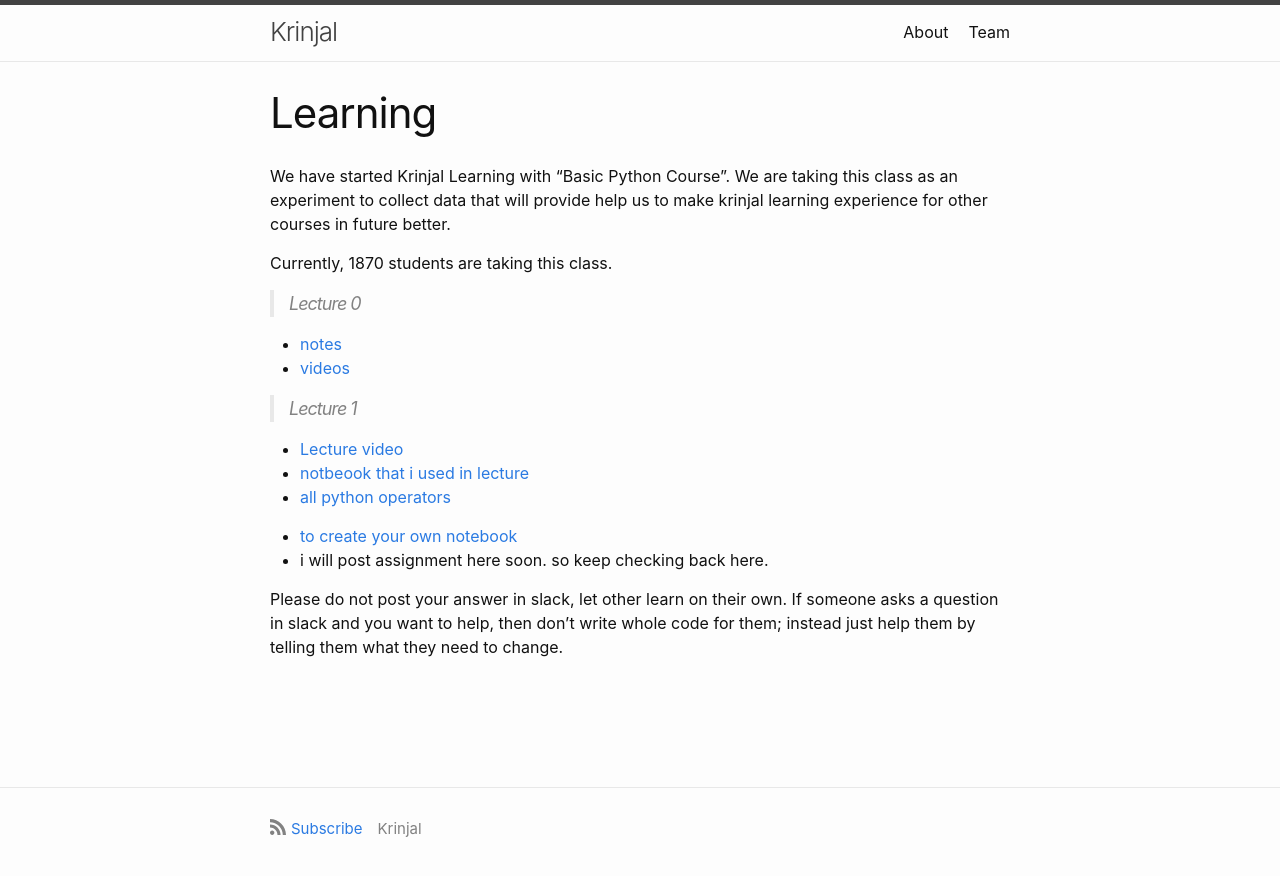
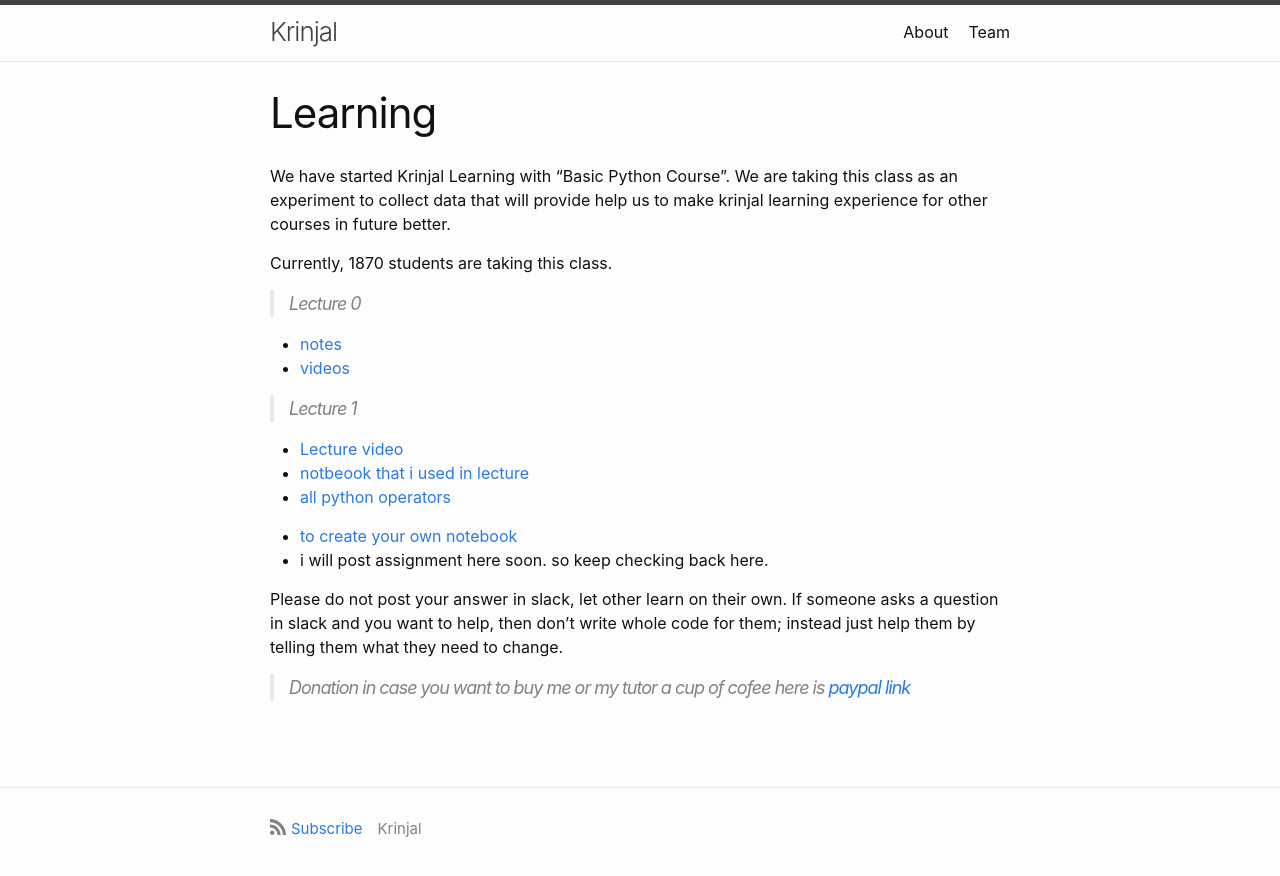
Before and after one commit to krinjalorg/krinjalorg.github.io, a Jekyll site: the page built from pages/projects/learning.md, in a window 1280 px wide. Shown: the top 876 px of the page. Built offline with Jekyll 4.4.1, drawn with Linux system fonts in a browser that asks for light colours.

Commit message:
paypal link

```diff
--- a/pages/projects/learning.md
+++ b/pages/projects/learning.md
@@ -26,3 +26,6 @@ Currently, 1870 students are taking this class.
 
 Please do not post your answer in slack, let other learn on their own.
 If someone asks a question in slack and you want to help, then don't write whole code for them; instead just help them by telling them what they need to change.
+
+> Donation
+> in case you want to buy me or my tutor a cup of cofee here is [paypal link](paypal.me/kshitij)
```
